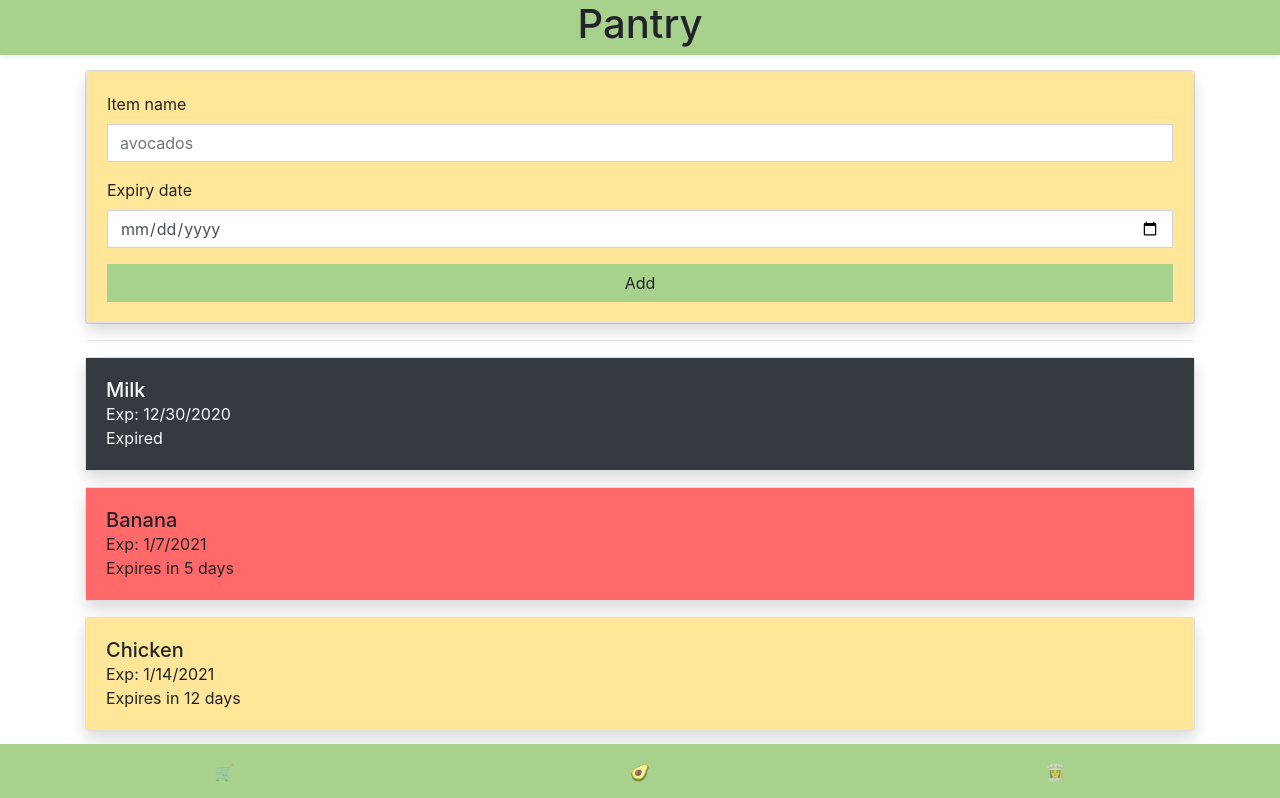
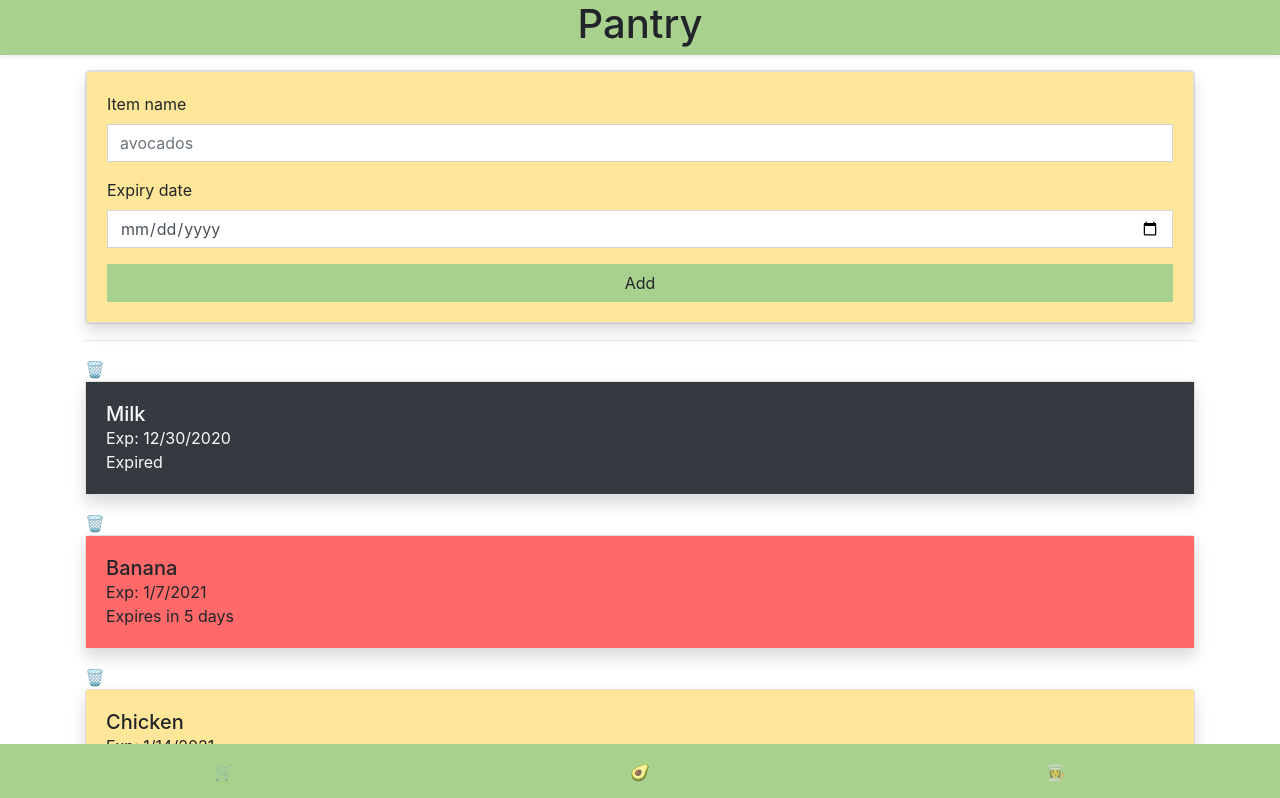
Before and after one commit to danielzairin/grocery-buddy, a React (Create React App) app: page /Pantry in a window 1280 px wide. Shown: the top 798 px of the page. Built offline with nearby package versions, Linux system fonts and the light colour scheme.

Commit message:
removeItem from Pantry

```diff
--- a/src/components/Pantry.js
+++ b/src/components/Pantry.js
@@ -19,6 +19,11 @@ function Pantry() {
     setItems((prevItems) => [...prevItems, newItem]);
   }
 
+  //to remove item from pantry list
+  const handleRemoveItem = (e) => {
+    const name = e.target.getAttribute("name")
+    setItems(items.filter(item => item.name !== name));
+   };
   return (
     <div>
       <h1
@@ -53,11 +58,13 @@ function Pantry() {
                 Add
               </button>
             </form>
+
           </div>
         </div>
       </div>
 
       <hr />
+
 
       {items.length > 0 ? (
         <ul className="list-unstyled">
@@ -68,6 +75,7 @@ function Pantry() {
                 (item.expiryDate - new Date()) / (1000 * 60 * 60 * 24)
               );
 
+
               let colour = "secondary";
 
               if (daysUntilExpired <= 0) colour = "dark text-light";
@@ -75,7 +83,12 @@ function Pantry() {
               else if (daysUntilExpired <= 14) colour = "warning";
 
               return (
-                <li key={item.id}>
+                <li key={item.id} >
+
+                <span  name={item.name} onClick={handleRemoveItem}>
+                🗑️
+             </span>
+
                   <div className="card shadow mb-3">
                     <div className={`card-body bg-${colour}`}>
                       <h5 className="card-tittle m-0">{item.name}</h5>
@@ -89,13 +102,18 @@ function Pantry() {
                       ) : (
                         <p className="m-0">Expired</p>
                       )}
+
                     </div>
                   </div>
+
                 </li>
+
               );
             })}
         </ul>
       ) : null}
+
+
     </div>
   );
 }
```
